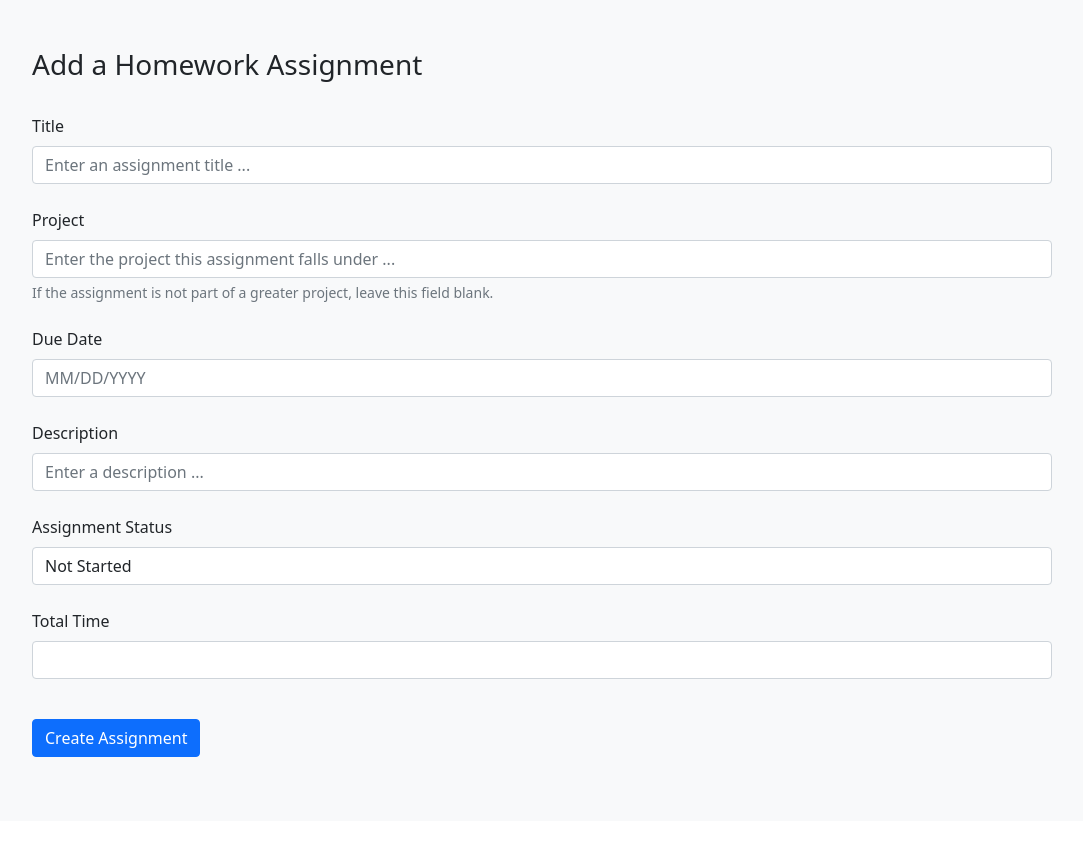
After one commit to gavinuhran/homework-tracker, a Django app: page /create/ in a window 1280 px wide. The commit adds this page. Shown: the whole page, without its empty margins (98-1181 px from the left). Run offline with Django 3.2, Linux system fonts and the light colour scheme.

Commit message:
Added create feature

```diff
--- a/homework_tracker/tracker/models.py
+++ b/homework_tracker/tracker/models.py
@@ -1,5 +1,5 @@
 from django.db import models
-
+import uuid
 # Create your models here.
 class Task(models.Model):
     STATUSES = (
@@ -7,9 +7,11 @@ class Task(models.Model):
         ('In Progress', 'In Progress'),
         ('Complete', 'Complete'),
     )
+
+    id = models.UUIDField(primary_key=True, default=uuid.uuid4, editable=False)
     title = models.CharField(max_length=200)
     project = models.CharField(default="placeholder", max_length=100)
-    due_date = models.DateTimeField()
+    due_date = models.DateField()
     description = models.CharField(max_length=500)
     status = models.CharField(max_length=50, choices=STATUSES)
     total_time = models.IntegerField()
--- /dev/null
+++ b/homework_tracker/tracker/templates/create.html
@@ -0,0 +1,57 @@
+<!DOCTYPE html>
+<html lang="en">
+<head>
+    <meta charset="UTF-8">
+    <meta http-equiv="X-UA-Compatible" content="IE=edge">
+    <meta name="viewport" content="width=device-width, initial-scale=1.0">
+    <link href="https://cdn.jsdelivr.net/npm/bootstrap@5.1.1/dist/css/bootstrap.min.css" rel="stylesheet" integrity="sha384-F3w7mX95PdgyTmZZMECAngseQB83DfGTowi0iMjiWaeVhAn4FJkqJByhZMI3AhiU" crossorigin="anonymous">
+    <title>Homework Tracker</title>
+</head>
+<body>
+    <div class="container">
+        <div class="form p-5 mb-4 bg-light rounded-3">
+            <h3>Add a Homework Assignment</h3>
+            <br>
+            <form id="playInputForm" method='POST'>
+                {% csrf_token %}
+                <div class="form-group">
+                    <label for="titleInput" class="form-label">Title</label>
+                    <input name="title" type="text" class="form-control" id="titleInput" placeholder="Enter an assignment title ...">
+                </div>
+                <br>
+                <div class="form-group">
+                    <label for="projectInput"  class="form-label">Project</label>
+                    <input name="project" type="text" class="form-control" id="projectInput" placeholder="Enter the project this assignment falls under ...">
+                    <div id="projectHelp" class="form-text">If the assignment is not part of a greater project, leave this field blank.</div>
+                </div>
+                <br>
+                <div class="form-group">
+                    <label for="dateInput"  class="form-label">Due Date</label>
+                    <input name="date" type="text" class="form-control" id="dateInput" placeholder="MM/DD/YYYY">
+                </div>
+                <br>
+                <div class="form-group">
+                    <label for="descInput"  class="form-label">Description</label>
+                    <input name="description" type="text" class="form-control" id="descInput" placeholder="Enter a description ...">
+                </div>
+                <br>
+                <div class="form-group">
+                    <label for="statusInput" class="form-label">Assignment Status</label>
+                    <select name="status" id="statusInput" class="form-control" aria-describedby="statusHelp">
+                          <option value="Not Started">Not Started</option>
+                          <option value="In Progress">In Progress</option>
+                          <option value="Complete">Complete</option>
+                    </select>
+                </div>
+                <br>
+                <div class="form-group">
+                    <label for="timeInput"  class="form-label">Total Time</label>
+                    <input name="total_time" type="number" class="form-control" id="timeInput">
+                </div>
+                <br>
+                <button type="submit" class="btn btn-primary my-3">Create Assignment</button>
+            </form>
+        </div>
+    </div>
+</body>
+</html>
--- a/homework_tracker/tracker/templates/index.html
+++ b/homework_tracker/tracker/templates/index.html
@@ -11,7 +11,7 @@
     <title>Homework Tracker</title>
 </head>
 <body>
-    <a href="" class="create-button">
+    <a href="/create/" class="create-button">
         <h1>Create</h1>
     </a>
     <a href="" class="update-button">
--- a/homework_tracker/tracker/urls.py
+++ b/homework_tracker/tracker/urls.py
@@ -3,4 +3,5 @@ from . import views
 
 urlpatterns = [
     path('', views.index),
+    path('create/', views.create)
 ]
--- a/homework_tracker/tracker/views.py
+++ b/homework_tracker/tracker/views.py
@@ -1,7 +1,29 @@
 from django.shortcuts import render
 from .models import Task
+import datetime
 
 # Create your views here.
 def index(request):
     tasks = Task.objects.all()
     return render(request, 'index.html', {'tasks': tasks})
+
+def create(request):
+    if request.method == 'POST':
+        task = Task()
+        task.title = request.POST.get('title')
+        task.project = request.POST.get('project')
+
+        # nums = [MM, DD, YYYY]
+        nums = [int(x) for x in request.POST.get('date').split('/')]
+        d = datetime.date(nums[2], nums[0], nums[1])
+        task.due_date = d
+
+        task.description = request.POST.get('description')
+        task.status = request.POST.get('status')
+        task.total_time = request.POST.get('total_time')
+        task.save()
+
+        tasks = sorted(Task.objects.all(), key=lambda x: x.due_date)
+        return render(request, 'index.html', {'tasks': tasks})
+    else:
+        return render(request, 'create.html', {})
```
Also changed, not shown: homework_tracker/db.sqlite3, homework_tracker/tracker/migrations/0005_alter_task_due_date.py (added), homework_tracker/tracker/migrations/0006_alter_task_due_date.py (added), homework_tracker/tracker/migrations/0007_alter_task_id.py (added).
